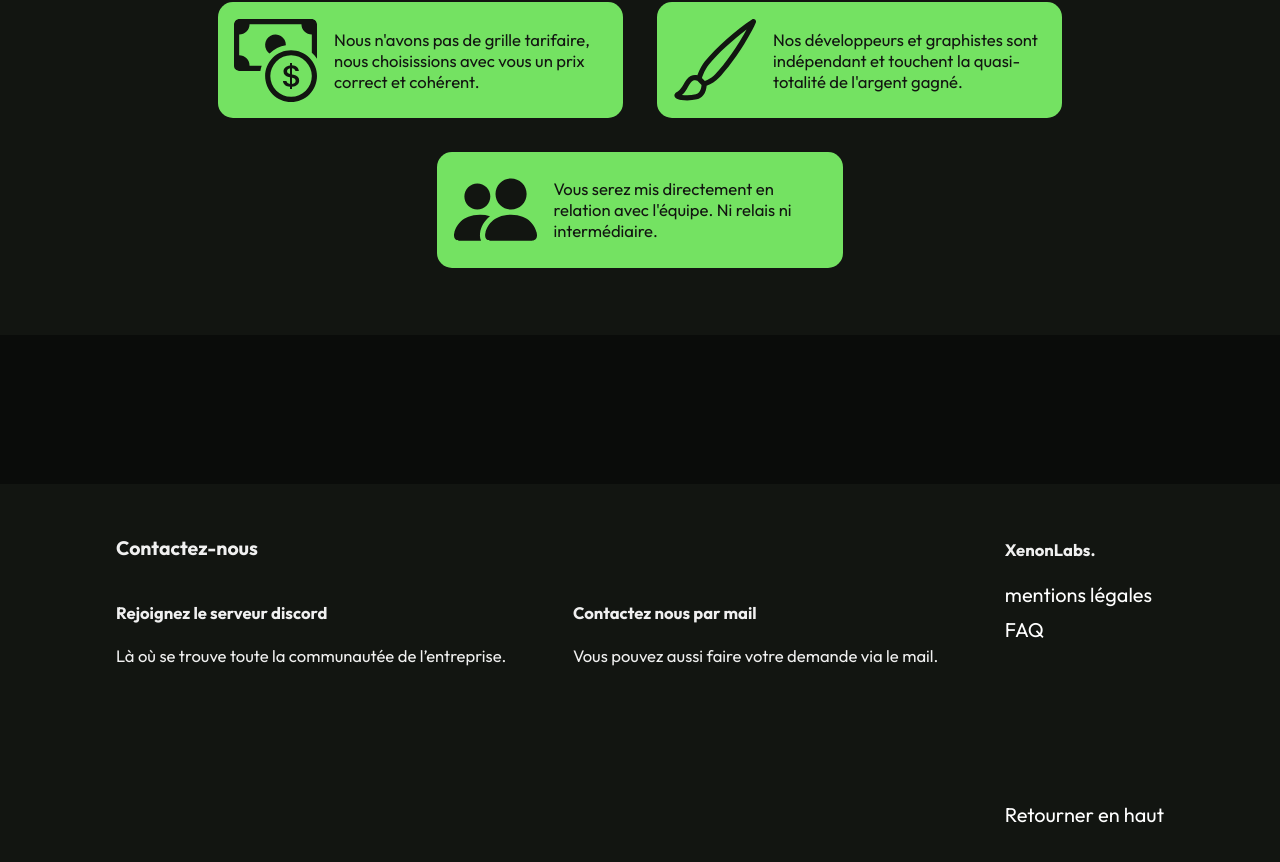
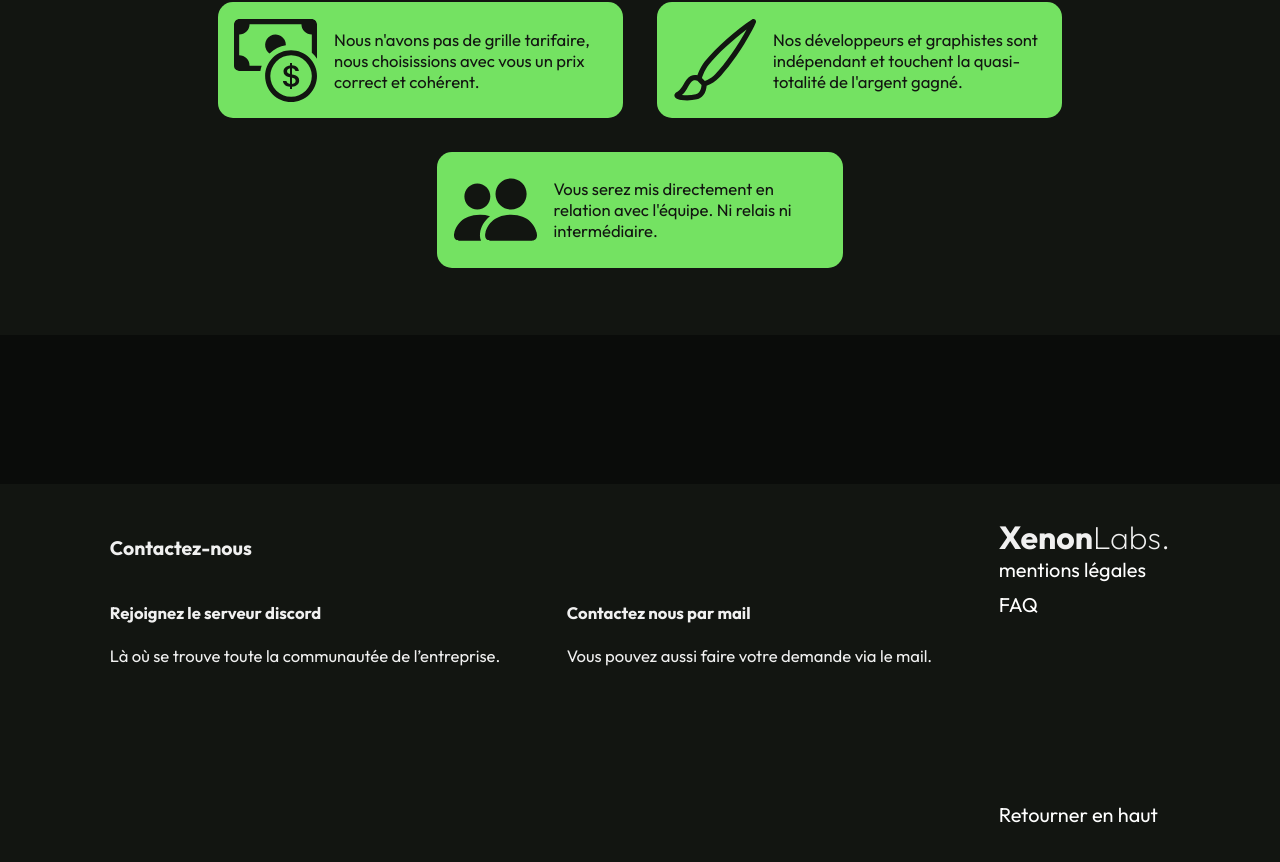
Before and after one commit to XenonLabsHQ/xenonlabs-website, a Vue app: page /wip in a window 1280 px wide. Shown: the part 1039-1901 px from the top of the page. Built offline with nearby package versions, Linux system fonts and the light colour scheme.

Commit message:
:recycle: Moved XenonLabs logo to BaseLogo.vue

```diff
--- /dev/null
+++ b/src/components/wip/BaseLogo.vue
@@ -0,0 +1,33 @@
+<template>
+	<a class="app__wordmark" href="#" @mouseenter="toggleRgb()" @mouseleave="toggleRgb()"
+		><span class="app__wordmark__accent">Xenon</span>Labs.
+	</a>
+</template>
+
+<script>
+export default {
+	name: "BaseLogo",
+	methods: {
+		toggleRgb() {
+			const app = document.getElementById("app");
+			app.classList.toggle("rgb");
+		},
+	},
+};
+</script>
+
+<style lang="scss">
+.app {
+	&__wordmark {
+		color: inherit;
+		font-size: 2rem;
+		text-decoration: none;
+		font-weight: 200;
+		z-index: 2;
+
+		&__accent {
+			font-weight: bold;
+		}
+	}
+}
+</style>
--- a/src/components/wip/TheFooter.vue
+++ b/src/components/wip/TheFooter.vue
@@ -16,7 +16,7 @@
 		</section>
 		<section class="footer__right">
 			<div class="footer__right__container">
-				<h4><span class="header__accent">Xenon</span>Labs<span class="header__accent"></span>.</h4>
+				<base-logo />
 				<div class="footer__links">
 					<a class="footer__link" href="">mentions légales</a>
 					<a class="footer__link" href="">FAQ</a>
@@ -28,8 +28,10 @@
 </template>
 
 <script>
+import BaseLogo from "@/components/wip/BaseLogo.vue";
 export default {
 	name: "TheFooter",
+	components: { BaseLogo },
 };
 </script>
 
--- a/src/components/wip/TheHeader.vue
+++ b/src/components/wip/TheHeader.vue
@@ -1,24 +1,17 @@
 <template>
 	<header class="header">
-		<a class="header__wordmark" href="#" @mouseenter="toggleRgb()" @mouseleave="toggleRgb()"
-			><span class="header__wordmark__accent">Xenon</span>Labs.
-		</a>
+		<base-logo />
 		<the-header-menu />
 	</header>
 </template>
 
 <script>
 import TheHeaderMenu from "@/components/wip/TheHeaderMenu.vue";
+import BaseLogo from "@/components/wip/BaseLogo.vue";
 
 export default {
 	name: "TheHeader",
-	components: { TheHeaderMenu },
-	methods: {
-		toggleRgb() {
-			const app = document.getElementById("app");
-			app.classList.toggle("rgb");
-		},
-	},
+	components: { TheHeaderMenu, BaseLogo },
 };
 </script>
 
@@ -29,17 +22,5 @@ export default {
 	justify-content: space-between;
 	padding: 5px 1rem;
 	height: 5rem;
-
-	&__wordmark {
-		color: inherit;
-		font-size: 2rem;
-		text-decoration: none;
-		font-weight: 200;
-		z-index: 2;
-
-		&__accent {
-			font-weight: bold;
-		}
-	}
 }
 </style>
```
